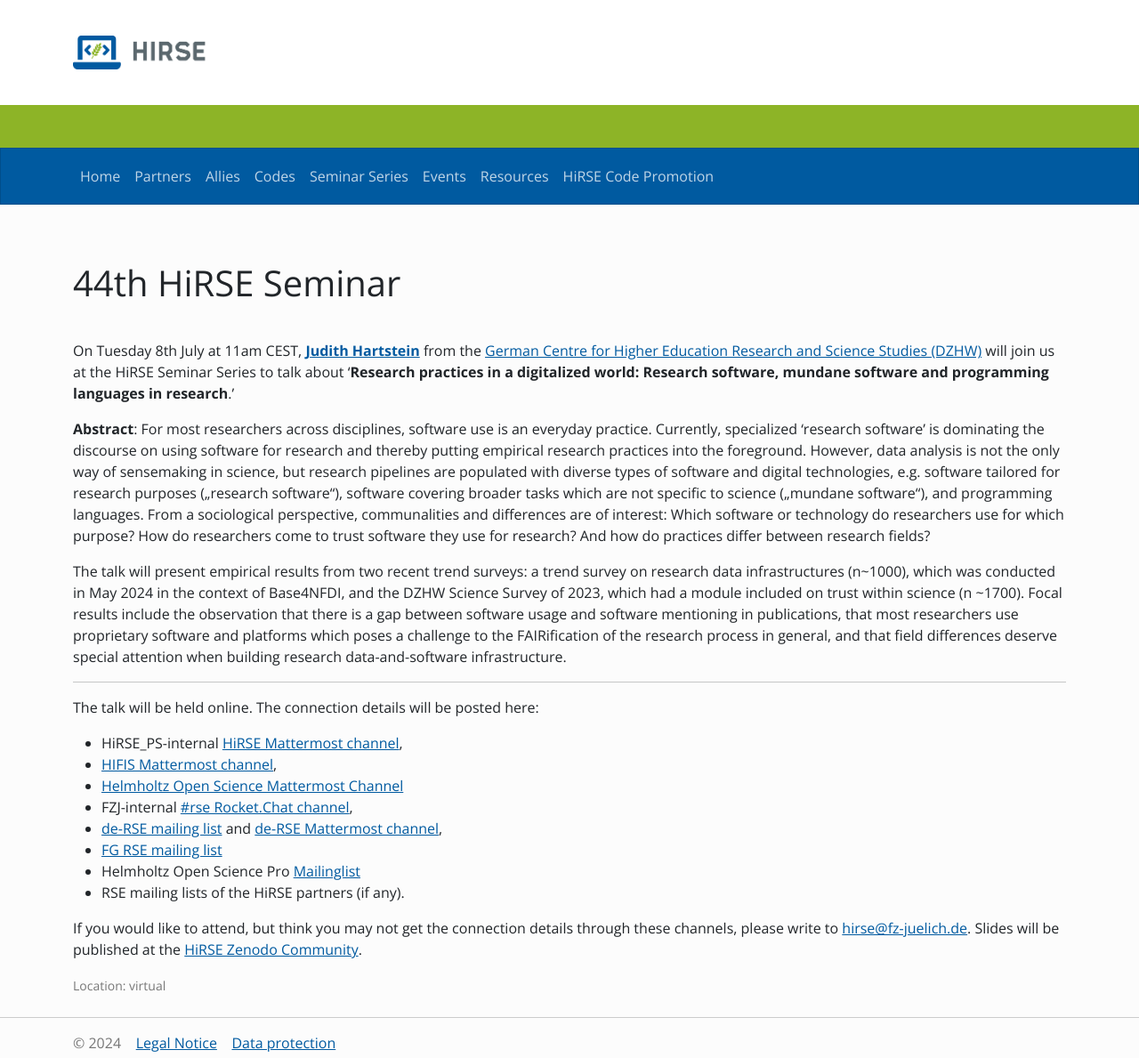
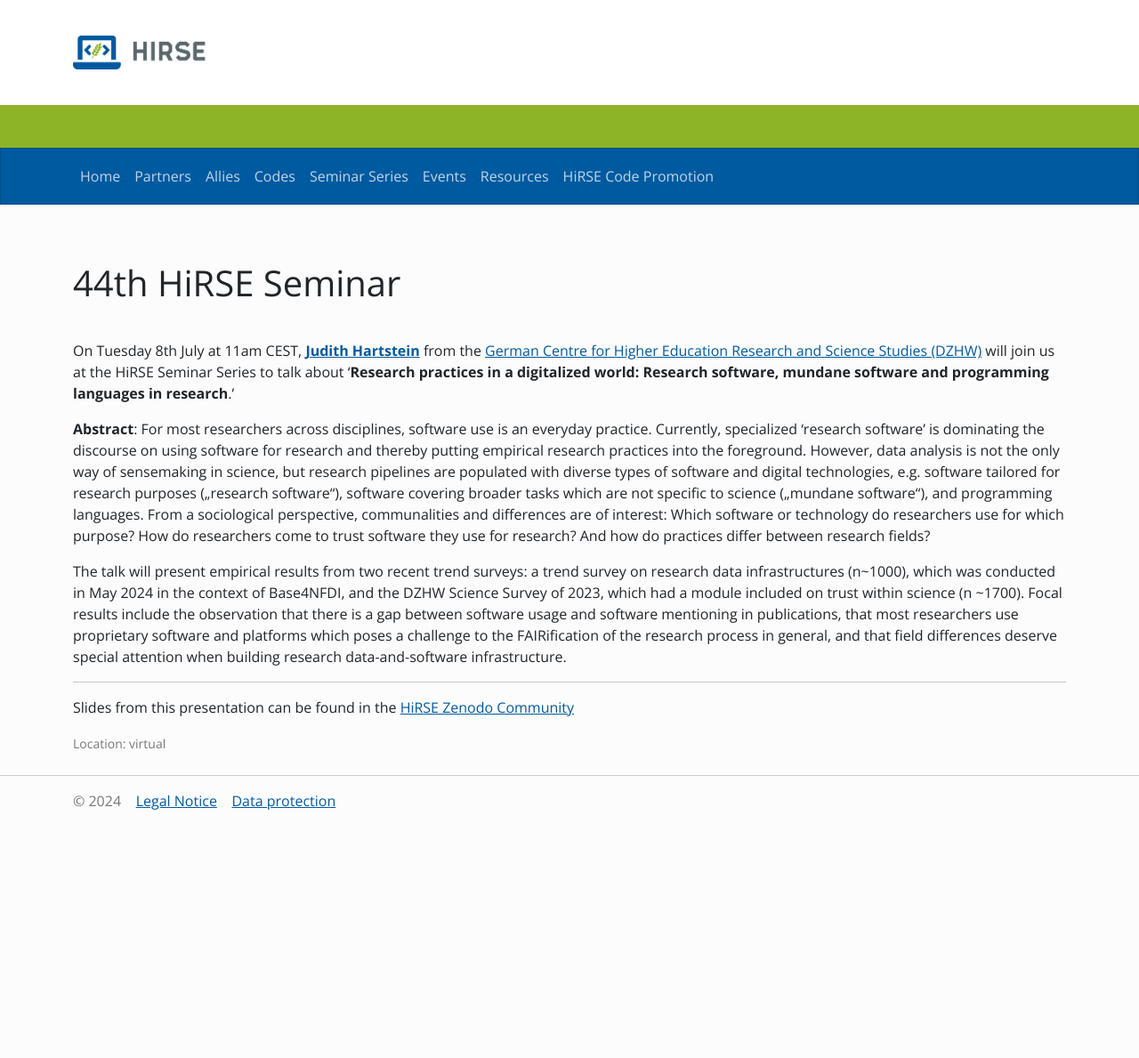
Before and after one commit to Helmholtz-HiRSE/helmholtz-hirse.github.io, a Jekyll site: the page built from _series/2025_07_08_seminar_44.md, in a window 1280 px wide. Shown: the whole page at 89% size. Built offline with Jekyll 4.4.1, drawn with Linux system fonts in a browser that asks for light colours; nearby versions of some CDN libraries; after the commit the page ends 917 px from its top, so only the background shows below that.

Commit message:
Update 2025_07_08_seminar_44.md

```diff
--- a/_series/2025_07_08_seminar_44.md
+++ b/_series/2025_07_08_seminar_44.md
@@ -19,15 +19,4 @@
 
 ------
 
-The talk will be held online. The connection details will be posted here:
-
-* HiRSE_PS-internal [HiRSE Mattermost channel](https://mattermost.hzdr.de/hirse),
-* [HIFIS Mattermost channel](https://mattermost.hzdr.de/hifis),
-* [Helmholtz Open Science Mattermost Channel](https://mattermost.hzdr.de/open-science)
-* FZJ-internal [#rse Rocket.Chat channel](https://chat.fz-juelich.de/channel/rse),
-* [de-RSE mailing list](https://de-rse.org/de/join.html) and [de-RSE Mattermost channel](https://chat.gwdg.de/channel/derse),
-* [FG RSE mailing list](https://fg-rse.gi.de/weiteres/mailingliste)
-* Helmholtz Open Science Pro [Mailinglist](https://os.helmholtz.de/en/newsroom/mailing-list/)
-* RSE mailing lists of the HiRSE partners (if any).
-
-If you would like to attend, but think you may not get the connection details through these channels, please write to [hirse@fz-juelich.de](mailto:hirse@fz-juelich.de). Slides will be published at the [HiRSE Zenodo Community](https://zenodo.org/communities/hirse/).
+Slides from this presentation can be found in the [HiRSE Zenodo Community](https://zenodo.org/records/15852934)
```
